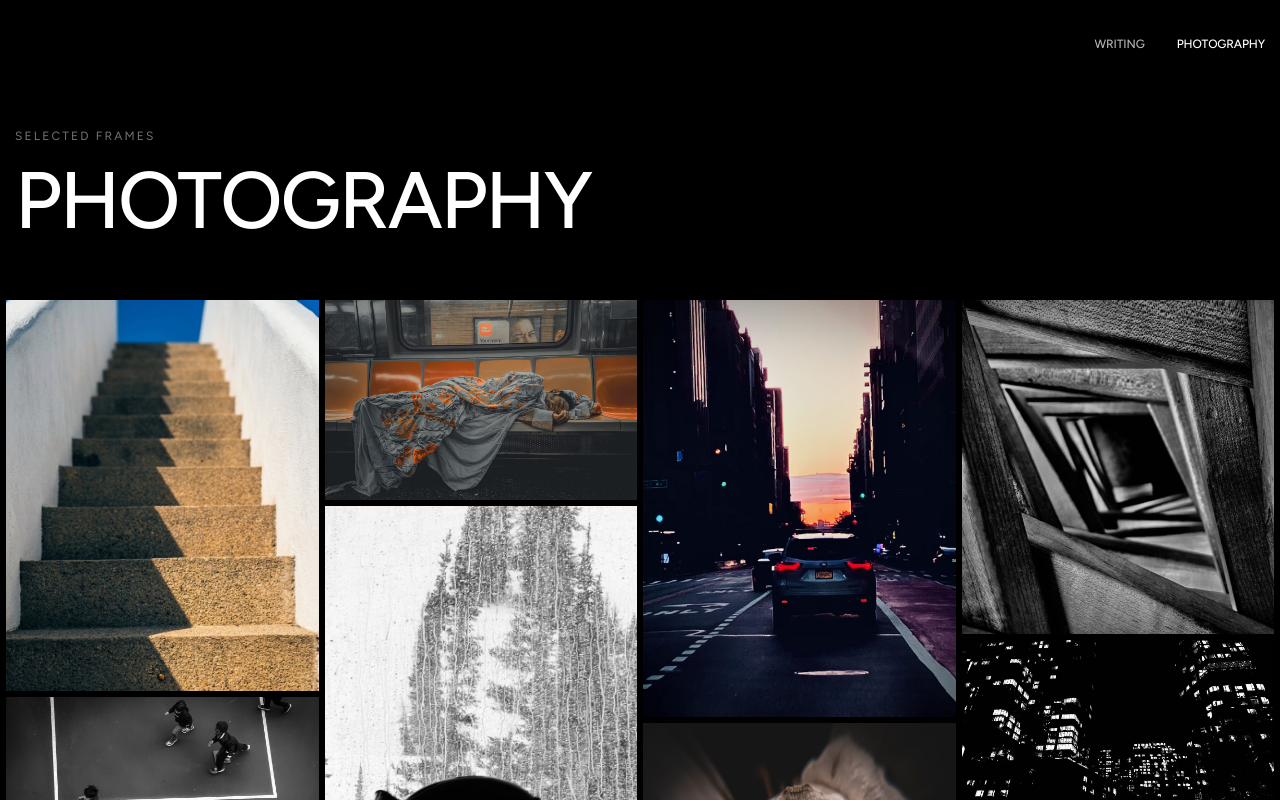
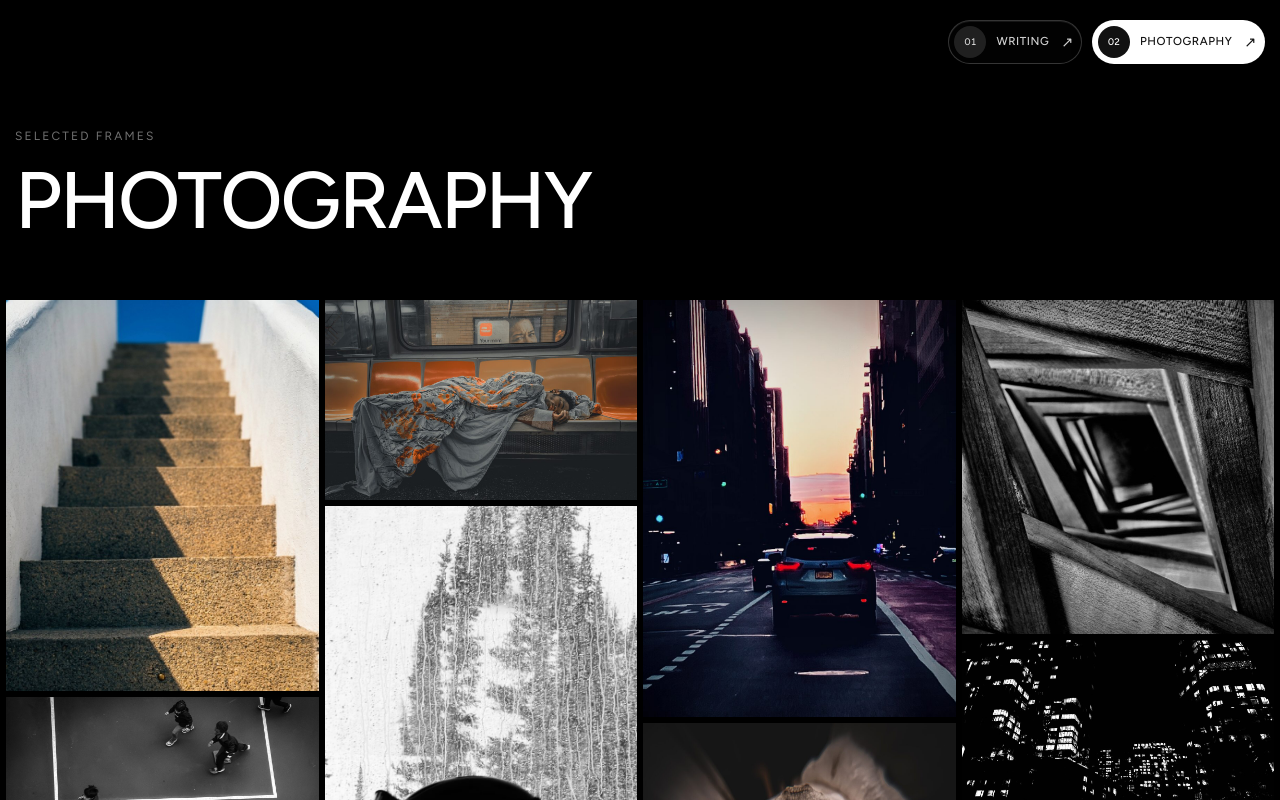
Before and after one commit to TalismanTechnology/lucashaines.com, a React (Vite) app: page /photography in a window 1280 px wide. Shown: the top 800 px of the page. Built offline with nearby package versions, Linux system fonts and the light colour scheme.

Commit message:
Redesign navigation header

```diff
--- a/src/components/Navbar.jsx
+++ b/src/components/Navbar.jsx
@@ -1,26 +1,28 @@
 import { NavLink } from 'react-router-dom'
 
 const NAV_ITEMS = [
-  { label: 'Writing', path: '/writing' },
-  { label: 'Photography', path: '/photography' },
+  { number: '01', label: 'Writing', path: '/writing' },
+  { number: '02', label: 'Photography', path: '/photography' },
 ]
 
 export default function Navbar() {
   return (
-    <header className="fixed top-0 left-0 right-0 z-10 bg-black/80 backdrop-blur-sm">
-      <nav className="max-w-[1340px] mx-auto px-[15px] py-9 md-tablet:py-[30px] md-tablet:px-[18px] mobile:py-6 mobile:px-[18px]">
-        <div className="flex items-center justify-end gap-8 mobile:gap-5">
+    <header className="site-header fixed top-0 left-0 right-0 z-10">
+      <nav className="relative z-[1] max-w-[1340px] mx-auto px-[15px] pt-5 pb-14 md-tablet:px-[18px] mobile:px-[12px] mobile:pt-3 mobile:pb-10">
+        <div className="flex items-center justify-end gap-2.5 mobile:gap-2">
             {NAV_ITEMS.map((item) => (
               <NavLink
                 key={item.path}
                 to={item.path}
                 className={({ isActive }) =>
-                  `nav-link-underline text-xs leading-4 tracking-[-0.12px] font-medium uppercase ${
-                    isActive ? 'text-white' : 'text-white/70 hover:text-white'
+                  `editorial-nav-button ${
+                    isActive ? 'editorial-nav-button--active' : ''
                   }`
                 }
               >
-                {item.label}
+                <span className="editorial-nav-number">{item.number}</span>
+                <span>{item.label}</span>
+                <span className="editorial-nav-arrow" aria-hidden="true">↗</span>
               </NavLink>
             ))}
         </div>
--- a/src/index.css
+++ b/src/index.css
@@ -7,6 +7,8 @@
     font-family: 'Figtree', sans-serif;
     background-color: #000;
     color: #fff;
+    -webkit-font-smoothing: antialiased;
+    -moz-osx-font-smoothing: grayscale;
   }
 
   body {
@@ -54,6 +56,111 @@
 
 .hero-title {
   text-shadow: 0 4px 24px rgba(0, 0, 0, 0.65);
+}
+
+.site-header {
+  background: linear-gradient(
+    to bottom,
+    rgba(0, 0, 0, 0.92) 0%,
+    rgba(0, 0, 0, 0.66) 42%,
+    rgba(0, 0, 0, 0.2) 76%,
+    transparent 100%
+  );
+  filter: drop-shadow(0 16px 18px rgba(0, 0, 0, 0.28));
+}
+
+.editorial-nav-button {
+  display: inline-flex;
+  min-height: 44px;
+  align-items: center;
+  gap: 10px;
+  padding: 5px 7px 5px 5px;
+  border: 1px solid rgba(255, 255, 255, 0.2);
+  border-radius: 999px;
+  background: rgba(8, 8, 8, 0.34);
+  box-shadow:
+    inset 0 1px 0 rgba(255, 255, 255, 0.08),
+    0 8px 24px rgba(0, 0, 0, 0.15);
+  color: rgba(255, 255, 255, 0.82);
+  font-size: 0.72rem;
+  font-weight: 500;
+  letter-spacing: 0.05em;
+  line-height: 1;
+  text-transform: uppercase;
+  backdrop-filter: blur(12px);
+  -webkit-backdrop-filter: blur(12px);
+  transition-property: color, background-color, border-color, box-shadow, transform;
+  transition-duration: 180ms;
+  transition-timing-function: ease-out;
+}
+
+.editorial-nav-button:hover {
+  border-color: rgba(255, 255, 255, 0.52);
+  background: rgba(255, 255, 255, 0.1);
+  box-shadow:
+    inset 0 1px 0 rgba(255, 255, 255, 0.14),
+    0 10px 30px rgba(0, 0, 0, 0.24);
+  color: #fff;
+  transform: translateY(-1px);
+}
+
+.editorial-nav-button:active {
+  transform: translateY(0) scale(0.97);
+}
+
+.editorial-nav-button:focus-visible {
+  outline: 2px solid #fff;
+  outline-offset: 3px;
+}
+
+.editorial-nav-button--active {
+  border-color: rgba(255, 255, 255, 0.9);
+  background: #fff;
+  color: #111;
+}
+
+.editorial-nav-button--active:hover {
+  background: rgba(255, 255, 255, 0.92);
+  color: #111;
+}
+
+.editorial-nav-number {
+  display: grid;
+  width: 32px;
+  height: 32px;
+  place-items: center;
+  border-radius: 50%;
+  background: rgba(255, 255, 255, 0.12);
+  font-size: 0.6rem;
+  font-variant-numeric: tabular-nums;
+  letter-spacing: 0;
+}
+
+.editorial-nav-button--active .editorial-nav-number {
+  background: #111;
+  color: #fff;
+}
+
+.editorial-nav-arrow {
+  display: inline-block;
+  margin-left: 2px;
+  font-size: 0.9rem;
+  transition: transform 180ms ease-out;
+}
+
+.editorial-nav-button:hover .editorial-nav-arrow {
+  transform: translate(2px, -2px);
+}
+
+@media (max-width: 600px) {
+  .editorial-nav-button {
+    gap: 8px;
+    padding-right: 10px;
+  }
+
+  .editorial-nav-arrow {
+    display: none;
+  }
 }
 
 @media (prefers-reduced-motion: reduce) {
```
